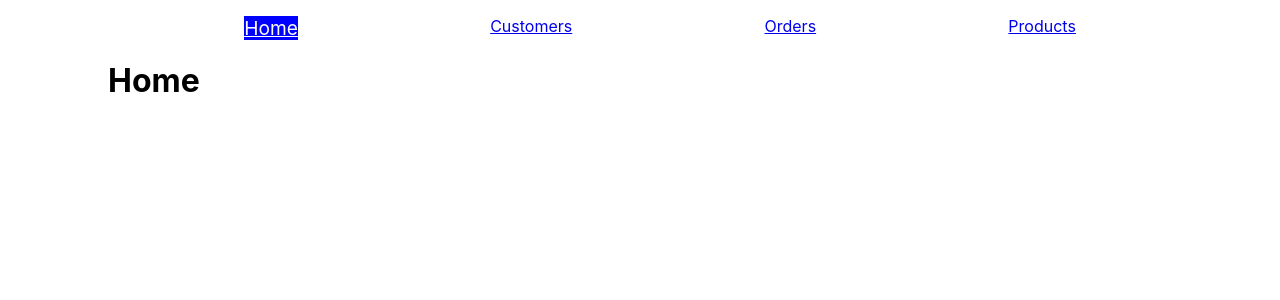
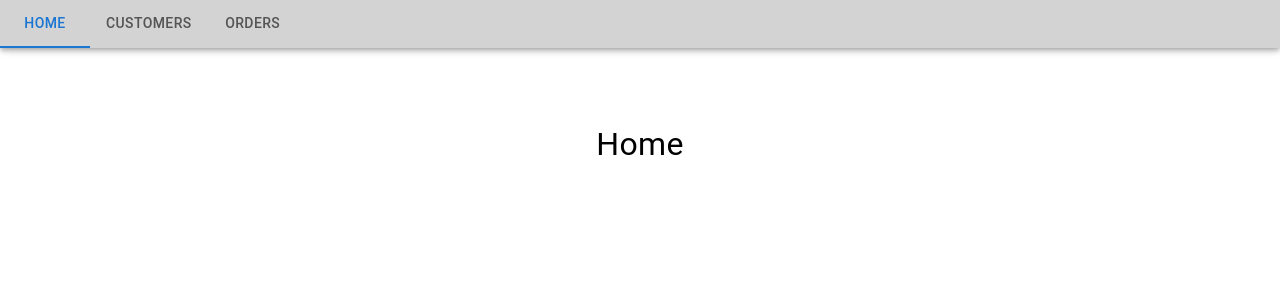
Before and after one commit to SimaKogan/react-project, a React (Create React App) app: page / in a window 1280 px wide. Shown: the top 300 px of the page. Built offline with nearby package versions, Linux system fonts and the light colour scheme.

Commit message:
Material UI / Tabs /React-router

```diff
--- a/src/App.tsx
+++ b/src/App.tsx
@@ -18,11 +18,7 @@ function App() {
               <Route index element={<Home/>}></Route>
               <Route path='customers' element={<Customers/>}/>
               <Route path='orders' element={<Orders/>}></Route>
-              <Route path='products' element={<Navigator
-               className={productsConfig.className} routes={productsConfig.routes}/>}>
-                    <Route path='dairy' element={<DairyProducts/>}/>
-                    <Route path='bread' element={<BreadProducts/>}/>
-              </Route>
+
           </Route>
 
       </Routes>
--- a/src/components/navigators/Navigator.tsx
+++ b/src/components/navigators/Navigator.tsx
@@ -1,20 +1,25 @@
-import { NavLink, Outlet } from "react-router-dom";
+import { Link, Outlet } from "react-router-dom";
 import { NavigatorProps } from "../../model/NavigatorProps"
 import '../navigators/navigators.css'
+import {Box, AppBar, Tabs, Tab} from "@mui/material"
+import React from "react";
 export const Navigator: React.FC<NavigatorProps> = ({ className, routes }) => {
-    return <div>
-        <nav>
-            <ul className={className}>
+    const [tabNumber, setTabNumber] = React.useState(0);
+    function changeTabNumber(event: any, newNumber: number) {
+        setTabNumber(newNumber);
+    }
+    return <Box sx={{marginTop: "15vh"}}>
+        <AppBar sx={{backgroundColor: "lightgray"}}>
+            <Tabs value={tabNumber} onChange={changeTabNumber} >
                 {getNavItems(routes)}
-            </ul>
-        </nav>
+            </Tabs>
+        </AppBar>
         <Outlet></Outlet>
-    </div>
+    </Box>
 }
 function getNavItems(routes: { path: string; label: string }[]): React.ReactNode {
-    return routes.map((r, index) => <li className="navigator-item" key={index}>
-        <NavLink to={r.path} style={({isActive}) => getActiveProps(isActive)}>{r.label}</NavLink>
-    </li>)
+    return routes.map((r, index) => <Tab component={Link} to={r.path}
+     label={r.label} key={index}/>)
 }
 function getActiveProps(isActive: boolean) : React.CSSProperties {
     let res: React.CSSProperties = {};
--- a/src/components/pages/Customers.tsx
+++ b/src/components/pages/Customers.tsx
@@ -1 +1,4 @@
-export const Customers: React.FC = () => <h1>Customers</h1>
+import { Typography } from "@mui/material";
+
+export const Customers: React.FC = () =>
+ <Typography sx={{fontSize: '2em'}}>Customers</Typography>
--- a/src/components/pages/Home.tsx
+++ b/src/components/pages/Home.tsx
@@ -1 +1,3 @@
-export const Home: React.FC = () => <h1>Home</h1>
+import { Typography } from "@mui/material";
+
+export const Home: React.FC = () => <Typography sx={{fontSize: '2em'}}>Home</Typography>
--- a/src/components/pages/Orders.tsx
+++ b/src/components/pages/Orders.tsx
@@ -1 +1,3 @@
-export const Orders: React.FC = () => <h3>Orders</h3>
+import { Typography } from "@mui/material";
+
+export const Orders: React.FC = () => <Typography sx={{fontSize: '2em'}}>Orders</Typography>
--- a/src/config/layout-config.ts
+++ b/src/config/layout-config.ts
@@ -4,7 +4,7 @@ export const layoutConfig: NavigatorProps = {
     routes: [
         {label: 'Home', path: '/'},
         {label: 'Customers', path: '/customers'},
-        {label: 'Orders', path: '/orders'},
-        {label: 'Products', path: '/products'}
+        {label: 'Orders', path: '/orders'}
+
     ]
 }
```
